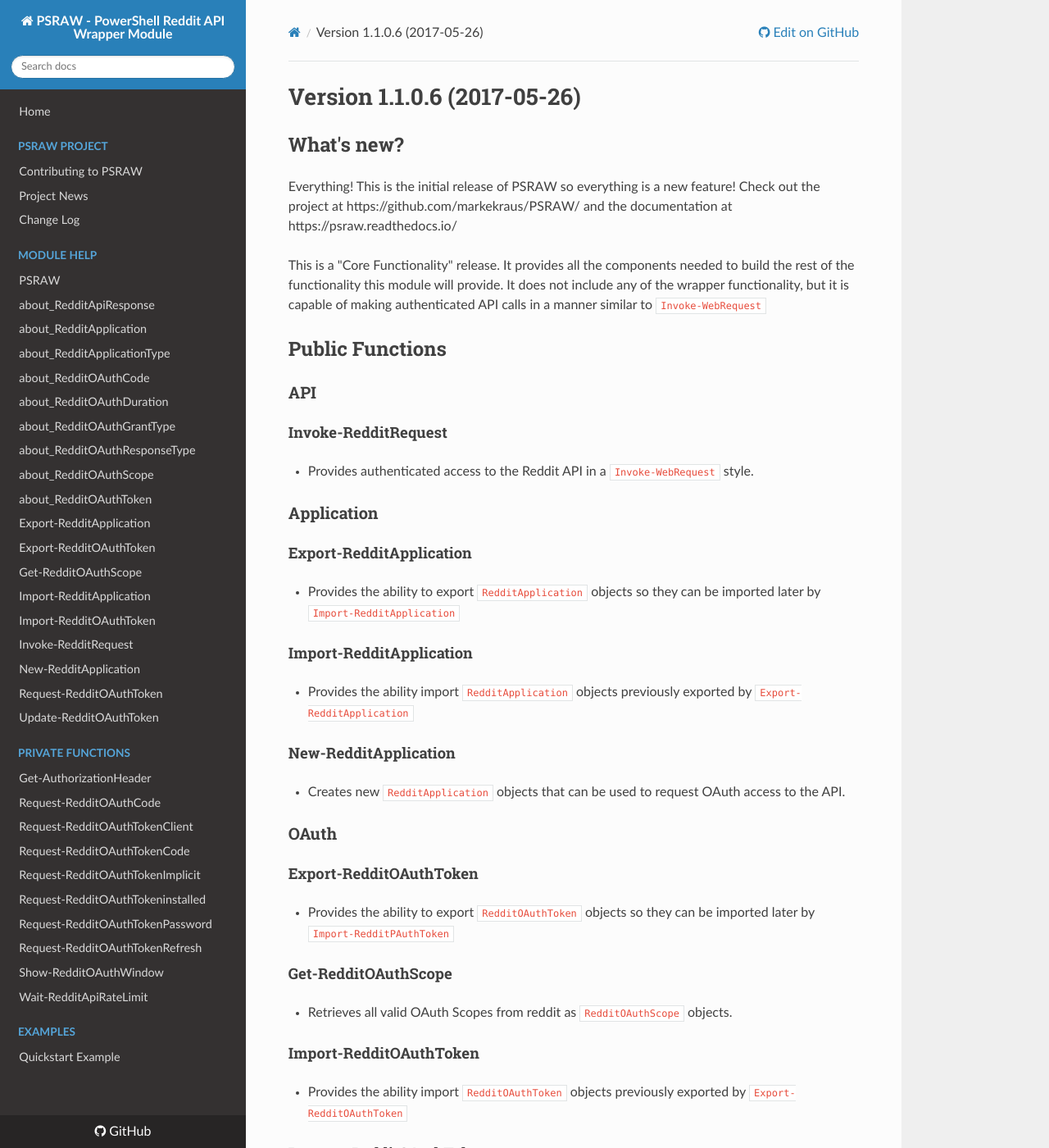
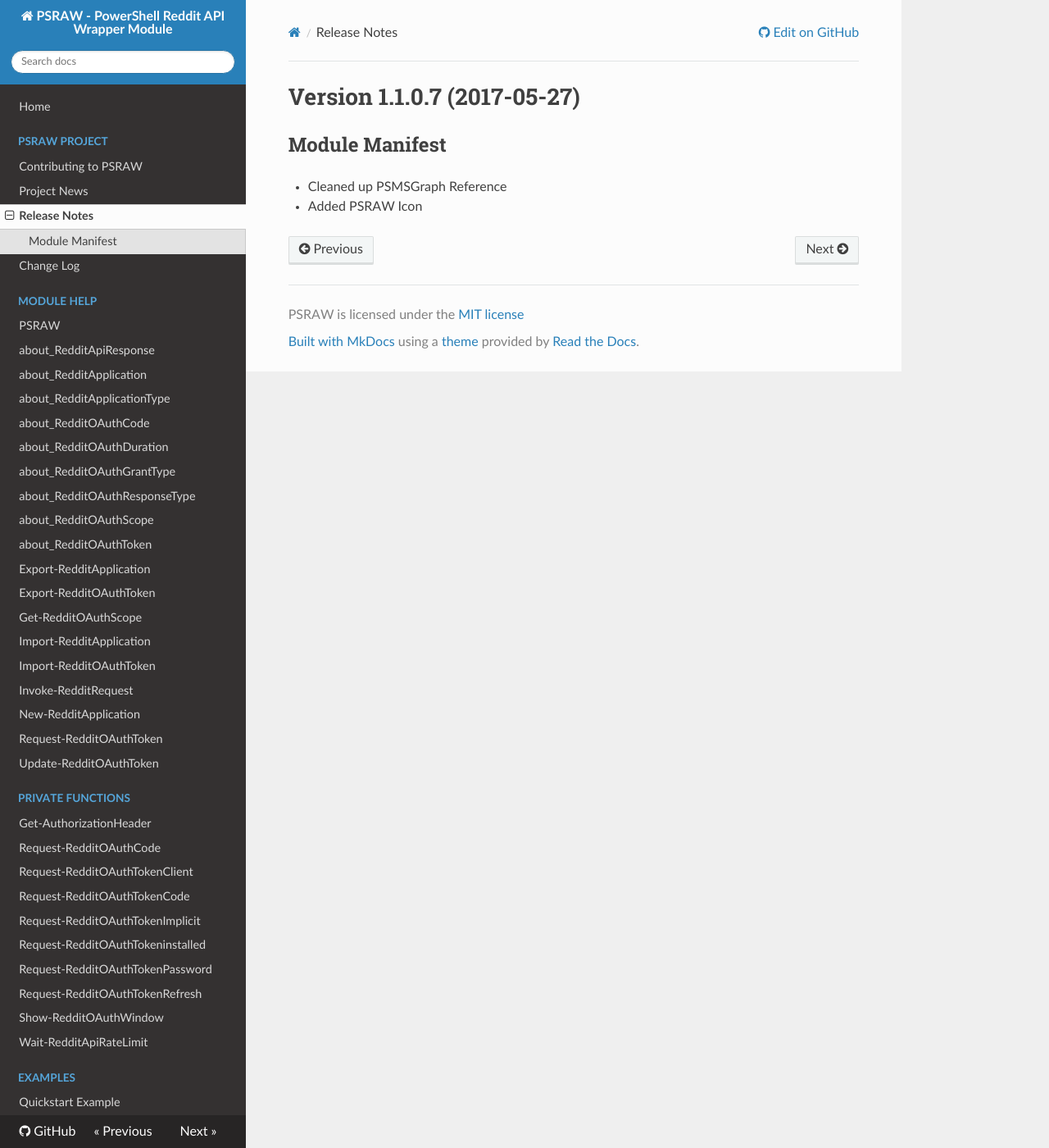
Before and after one commit to markekraus/PSRAW, an MkDocs documentation site: the page built from docs/RELEASE.md, in a window 1280 px wide and 1400 px high. Shown: the whole window at 82% size. Built offline with MkDocs 1.6.1, drawn with Linux system fonts in a browser that asks for light colours; nearby versions of some CDN libraries; old or Windows-style settings are respelled for this version of MkDocs; some of the changed text lies outside the part shown.

Commit message:
AppVeyor post-build commit[ci skip]

```diff
--- a/RELEASE.md
+++ b/RELEASE.md
@@ -1,3 +1,4 @@
+# Version 1.1.0.7 (2017-05-27)
 ## Module Manifest
 * Cleaned up PSMSGraph Reference
 * Added PSRAW Icon
--- a/docs/ChangeLog.md
+++ b/docs/ChangeLog.md
@@ -1,3 +1,10 @@
+# Version 1.1.0.7 (2017-05-27)
+## Module Manifest
+* Cleaned up PSMSGraph Reference
+* Added PSRAW Icon
+
+
+
 # Version 1.1.0.6 (2017-05-26)
 ## What's new?
 
--- a/docs/RELEASE.md
+++ b/docs/RELEASE.md
@@ -1,121 +1,4 @@
-# Version 1.1.0.6 (2017-05-26)
-## What's new?
-
-Everything! This is the initial release of PSRAW so everything is a new feature! Check out the project at https://github.com/markekraus/PSRAW/ and the documentation at https://psraw.readthedocs.io/
-
-This is a "Core Functionality" release. It provides all the components needed to build the rest of the functionality this module will provide. It does not include any of the wrapper functionality, but it is capable of making authenticated API calls in a manner similar to `Invoke-WebRequest`
-
-## Public Functions
-
-### API
-
-#### Invoke-RedditRequest
-* Provides authenticated access to the Reddit API in a `Invoke-WebRequest` style.
-
-### Application
-
-#### Export-RedditApplication
-* Provides the ability to export `RedditApplication` objects so they can be imported later by `Import-RedditApplication`
-
-#### Import-RedditApplication
-* Provides the ability import `RedditApplication` objects previously exported by `Export-RedditApplication`
-
-#### New-RedditApplication
-* Creates new `RedditApplication` objects that can be used to request OAuth access to the API.
-
-### OAuth
-
-#### Export-RedditOAuthToken
-* Provides the ability to export `RedditOAuthToken` objects so they can be imported later by `Import-RedditPAuthToken`
-
-#### Get-RedditOAuthScope
-* Retrieves all valid OAuth Scopes from reddit as `RedditOAuthScope` objects.
-
-#### Import-RedditOAuthToken
-* Provides the ability import `RedditOAuthToken` objects previously exported by `Export-RedditOAuthToken`
-
-#### Request-RedditOAuthToken
-* Provides the ability to request OAuth Authorization and Access Tokens for all Grant Flows supported by reddit. Creates new `RedditOAuthToken` objects.
-
-#### Update-RedditOAuthToken
-* Provides lifecycle management of OAuth Access Tokens stored in `RedditOAuthToken` objects and perms refresh or re-grant operations when they expire.
-
-## Classes
-
-PSRAW Classes automatically become available in the calling scope when the module is Imported!
-
-### Api
-
-#### RedditApiResponse
-* Used for API responses from `Invoke-RedditRequest`
-
-### Application
-
-### RedditApplication
-* Models an Application as it is registered on Reddit and used to request `RedditOAuthToken` objects
-
-### OAuth
-
-### RedditOAuthCode
-* Returned by the `Request-RedditOAuthCode` private function used in `Code` grant flows for OAuth. Provides a secure means of temporarily storing the Authentication Code.
-
-### RedditOAuthScope
-* Models the Reddit OAuth Scopes available for the Reddit API.
-
-### RedditOAuthToken
-* Houses the authorized `RedditApplication`, the OAuth Access Token and Refresh Token (if present) and used to authenticated to the Reddit API.
-
-## Enums
-
-PSRAW Enums automatically become available in the calling scope when the module is Imported!
-
-### Application
-
-### RedditApplicationType
-* provides the available types for `RedditApplication` objects
-
-### OAuth
-
-### RedditOAuthDuration
-* provides the available OAuth Duration types.
-
-### RedditOAuthGrantType
-* Provides the available OAuth Grant Flow Types.
-
-### RedditOAuthResponseType
-* Provides the available OAuth Response Types to request.
-
-## Help
-
-Help topics are available for all public functions, classes and Enums! Examples:
-
-`Get-Help Invoke-RedditRequest`
-
-`Get-Help about_RedditOAuthToken`
-
-`Get-Help about_RedditApplicationType`
-
-All functions (public and private) and all classes and enums are also documented online at https://psraw.readthedocs.io/
-
-## Private Functions
-
-### API
-
-`Wait-RedditApiRateLimit` provides Rate Limit cooldown.
-
-### OAuth
-
-The following functions have been added to deal with OAuth Grant flow in the function name
-
-* `Request-RedditOAuthTokenClient`
-* `Request-RedditOAuthTokenCode`
-* `Request-RedditOAuthTokenImplicit`
-* `Request-RedditOAuthTokenInstalled`
-* `Request-RedditOAuthTokenPassword`
-* `Request-RedditOAuthTokenRefresh`
-
-`Get-AuthorizationHeader` provides the rfc2617 Authorization header required by Reddit for OAuth Access Token requests.
-
-`Request-RedditOAuthCode` is used to request Authorization codes in `Code grant flows.
-
-`Show-RedditOAuthWindows` provides a `WinForms` GUI browser for the Grant Flows that require the user to log i to the site and authorize the application.
+# Version 1.1.0.7 (2017-05-27)
+## Module Manifest
+* Cleaned up PSMSGraph Reference
+* Added PSRAW Icon
--- a/mkdocs.yml
+++ b/mkdocs.yml
@@ -2,12 +2,13 @@ site_name: PSRAW - PowerShell Reddit API Wrapper Module
 site_author: Mark Kraus
 repo_url: https://github.com/markekraus/PSRAW/
 theme: readthedocs
-copyright: "PSMSGraph is licensed under the <a href='https://github.com/markekraus/PSRAW/raw/master/LICENSE'>MIT license"
+copyright: "PSRAW is licensed under the <a href='https://github.com/markekraus/PSRAW/raw/master/LICENSE'>MIT license"
 pages:
   - Home: index.md
   - PSRAW Project:
     - Contributing to PSRAW: Project/Contributing.md
     - Project News: Project/News.md
+  - Release Notes: RELEASE.md
   - Change Log: ChangeLog.md
   - Module Help:
     - PSRAW: Module/PSRAW.md
```
Also changed, not shown: 1 other file.
